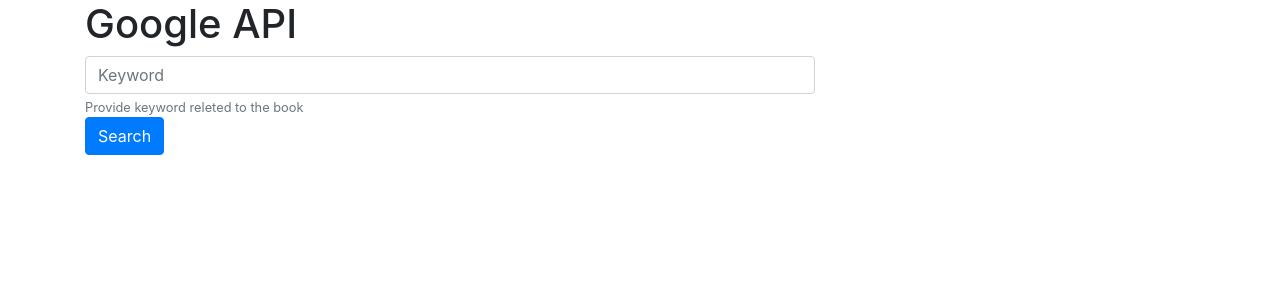
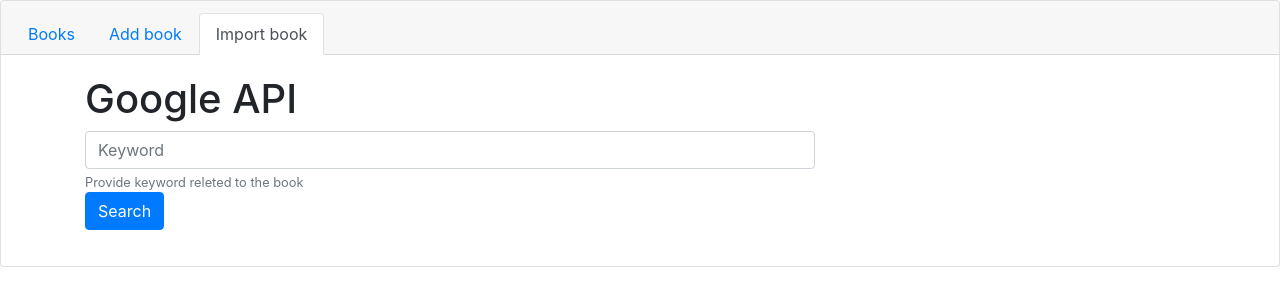
Before and after one commit to stanislawK/bookshelf, a Python web app: template templates/bookApi.html in a window 1280 px wide. Shown: the top 306 px of the page. Run offline with Jinja, Linux system fonts and the light colour scheme; the template is opened without the code that fills it, so the values that code supplies are empty; some libraries are stand-ins or nearby versions.

Commit message:
added navbar

```diff
--- a/blueprints/books.py
+++ b/blueprints/books_list.py
@@ -1,10 +1,10 @@
-from flask import Blueprint, render_template, request
+from flask import Blueprint, render_template, request, url_for
 
 from bookshelf.models.author import AuthorModel
 from bookshelf.models.book import BookModel
 from bookshelf.models.category import CategoryModel
 
-books_blueprint = Blueprint('books', __name__, template_folder='templates')
+books_blueprint = Blueprint('books_list', __name__, template_folder='templates')
 
 
 @books_blueprint.route('/books', methods=['GET', 'POST'])
--- a/templates/base.html
+++ b/templates/base.html
@@ -11,9 +11,37 @@
     <title>Bookshelf</title>
   </head>
   <body>
-    {% include "_messages.html" %}
-    {% block content %}
-    {% endblock %}
+    <!-- Navbar -->
+    <div class="card">
+      <div class="card-header">
+        <ul class="nav nav-tabs card-header-tabs">
+          <li class="nav-item">
+            <a class="nav-link {% if page_id == 'books_list' %} active {% endif %}"
+              href="{{url_for('books_list.books')}}">
+              Books
+            </a>
+          </li>
+          <li class="nav-item">
+            <a class="nav-link {% if page_id == 'books_form' %} active {% endif %}"
+              href="{{url_for('book.add_book_form')}}">
+              Add book
+            </a>
+          </li>
+          <li class="nav-item">
+            <a class="nav-link {% if page_id == 'books_api' %} active {% endif %}"
+              href="{{url_for('book_api.add_book_api')}}">
+              Import book
+            </a>
+          </li>
+        </ul>
+      </div>
+      <div class="card-body">
+        {% include "_messages.html" %}
+        {% block content %}
+        {% endblock %}
+      </div>
+    </div>
+
     <script src="https://ajax.googleapis.com/ajax/libs/jquery/3.4.1/jquery.min.js"></script>
     <script src="https://cdnjs.cloudflare.com/ajax/libs/popper.js/1.14.7/umd/popper.min.js" integrity="sha384-UO2eT0CpHqdSJQ6hJty5KVphtPhzWj9WO1clHTMGa3JDZwrnQq4sF86dIHNDz0W1" crossorigin="anonymous"></script>
     <script src="https://stackpath.bootstrapcdn.com/bootstrap/4.3.1/js/bootstrap.min.js" integrity="sha384-JjSmVgyd0p3pXB1rRibZUAYoIIy6OrQ6VrjIEaFf/nJGzIxFDsf4x0xIM+B07jRM" crossorigin="anonymous"></script>
--- a/templates/bookApi.html
+++ b/templates/bookApi.html
@@ -1,5 +1,5 @@
 {% extends 'base.html' %}
-{% from "_formhelpers.html" import render_field %}
+{% set page_id = 'books_api' %}
 {% block content %}
 <div class="container">
   <div class="row">
--- a/templates/bookForm.html
+++ b/templates/bookForm.html
@@ -1,4 +1,5 @@
 {% extends 'base.html' %}
+{% set page_id = 'books_form' %}
 {% from "_formhelpers.html" import render_field %}
 {% block content %}
 <head>
--- a/templates/books.html
+++ b/templates/books.html
@@ -1,4 +1,5 @@
 {% extends 'base.html' %}
+{% set page_id = 'books_list' %}
 {% block content %}
 <div class="container">
     <div class="row">
```
